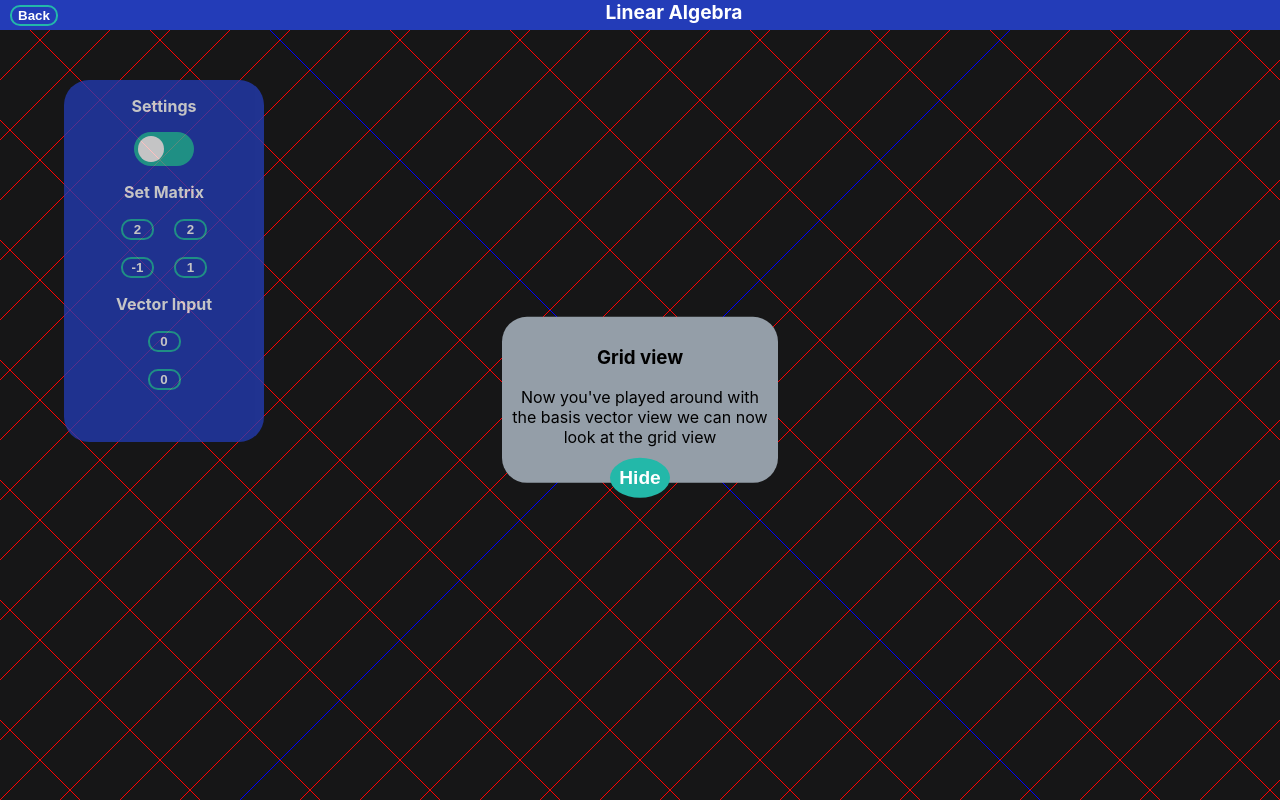
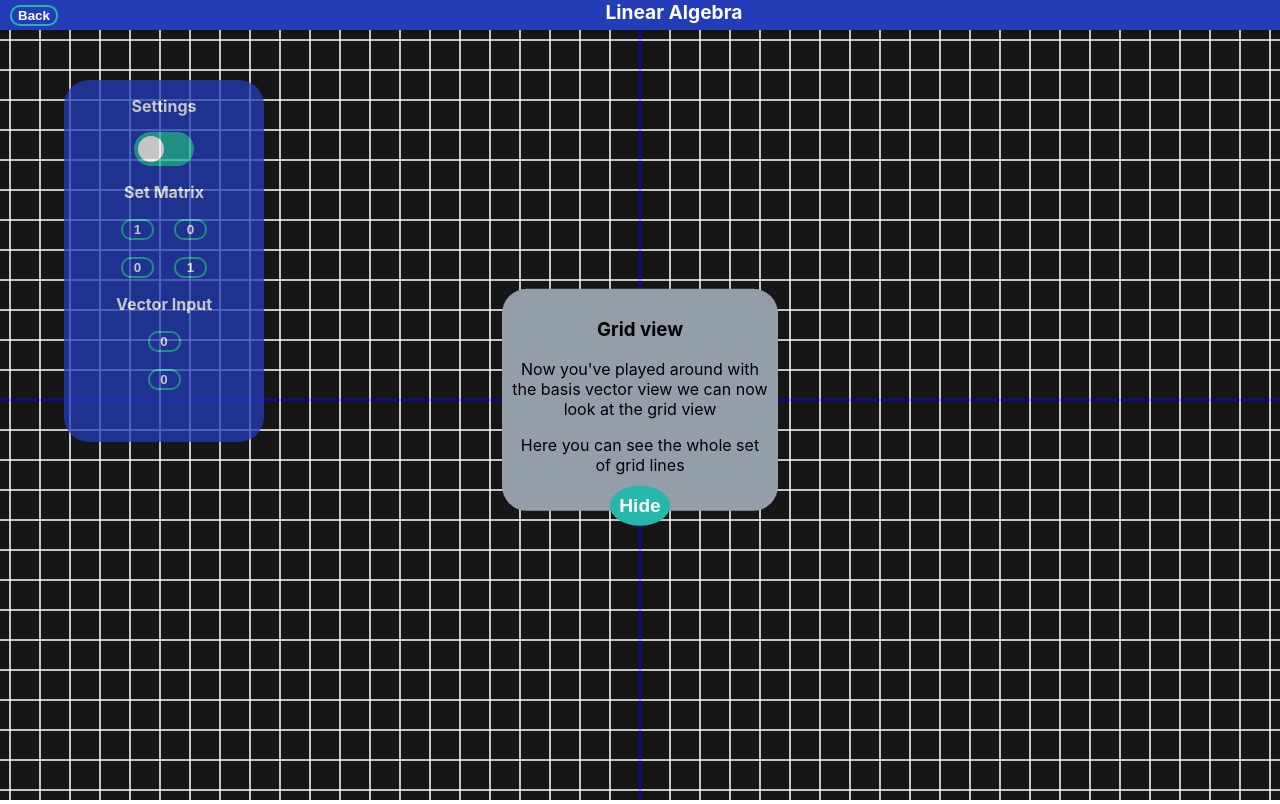
Before and after one commit to SimpsonThomas/maths-web, a React (Create React App) app: page / in a window 1280 px wide. Both pictures are taken after a click on the button "Next". Built offline with nearby package versions, Linux system fonts and the light colour scheme.

Commit message:
Vector thicker line

```diff
--- a/src/Components/canvas.js
+++ b/src/Components/canvas.js
@@ -3,7 +3,7 @@ import './canvas.css'
 
 const Canvas = props => {
     // creating state items
-    const [matrix, setMatrix] = useState({1:2,2:2,3:-1,4:1})
+    const [matrix, setMatrix] = useState({1:1,2:0,3:0,4:1})
     const [vector, setVector] = useState({'x':0, 'y':0})
     const [angle, setAngle] = useState({'x':0, 'y':0})
     const [scale, setScale] = useState({'x':1,'y':1})
@@ -15,8 +15,8 @@ const Canvas = props => {
         size : 30, // size of grid squares
         startX: 15,
         startY: 15,
-        majorAxColour: 'white', // default colours
-        minorAxColour: '#9a9ca1',
+        majorAxColour: 'blue', // default colours
+        minorAxColour: 'white',
         backgroundColour: '#161617',
         vectorColour: 'green'
     }
@@ -49,6 +49,7 @@ const Canvas = props => {
         let gridSize = gridProps.size
         let width = ctx.canvas.width
         let height = ctx.canvas.height
+        ctx.save()
 
         for (let i=-1000; i*gridSize<=100*Math.max(height/2,width/2); i++) {
             let colour = i===0 ? colourMajor : colourMinor
@@ -62,7 +63,9 @@ const Canvas = props => {
             drawLine(ctx, {y:-50*height,x:-i*gridSize}, {y:50*height,x:-i*gridSize}, colour,transform)
         }
 
+        ctx.lineWidth = 2
         drawLine(ctx, {x:0,y:0}, {x:vector.x*gridSize, y:vector.y*gridSize}, colourVector,transform)
+        ctx.restore()
     }
 
     const shiftGrid = (ctx) => {
@@ -76,10 +79,10 @@ const Canvas = props => {
         let transform3 = Math.sin(angleRadY)*scale.y
         let transform4 = Math.cos(angleRadY)*scale.y
 
-        if (!switchMat) grid(ctx,'red', 'blue', 'green',[matrix[1],matrix[2],matrix[3],matrix[4]])
+        if (!switchMat) grid(ctx,gridProps.minorAxColour, gridProps.majorAxColour, 'green',[matrix[1],matrix[2],matrix[3],matrix[4]])
         //ctx.setTransform(matrix[1],matrix[2],matrix[3],matrix[4],width/2,height/2)
 
-        if (switchMat) grid(ctx,'white', 'yellow', 'green',[transform1,transform2,transform3,transform4])
+        if (switchMat) grid(ctx,gridProps.minorAxColour, gridProps.majorAxColour, 'green',[transform1,transform2,transform3,transform4])
         ctx.setTransform(1,0,0,1,width/2,height/2)
     }
 
@@ -220,10 +223,9 @@ const Canvas = props => {
       {showHelp ?
             <div className='help'>
                 <h3>Grid view</h3>
-                <p>
-                    Now you've played around with the basis vector view we can now look
-                    at the grid view
-                </p>
+                <p> Now you've played around with the basis vector view we can now look
+                    at the grid view</p>
+                <p>Here you can see the whole set of grid lines</p>
                 <button className='hideHelp' onClick={e => {e.preventDefault(); setShowHelp(false)}}>
                     Hide
                 </button>
```
